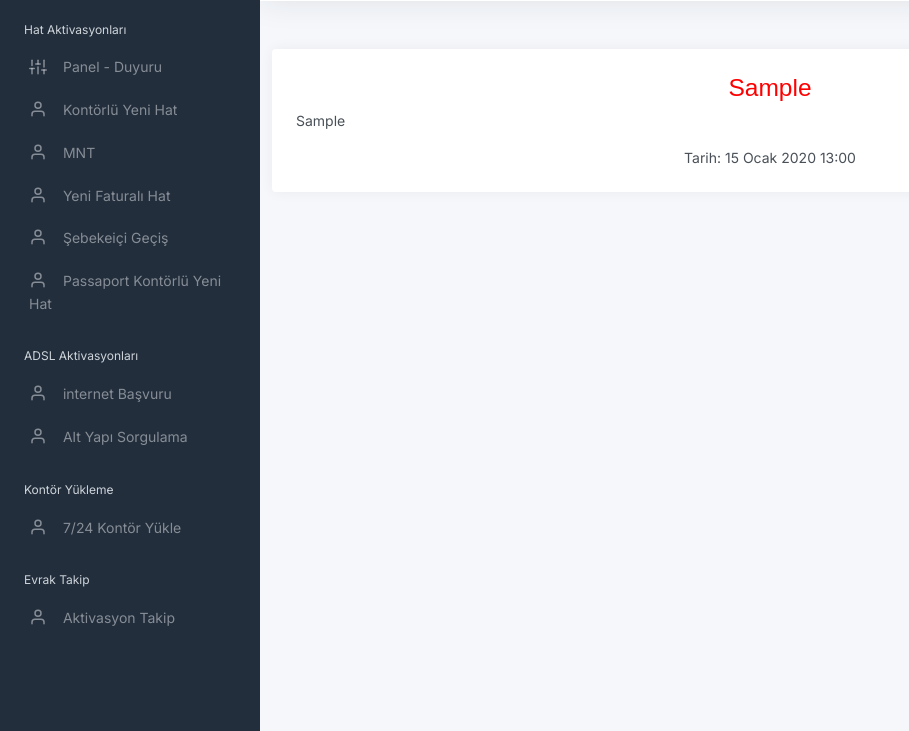
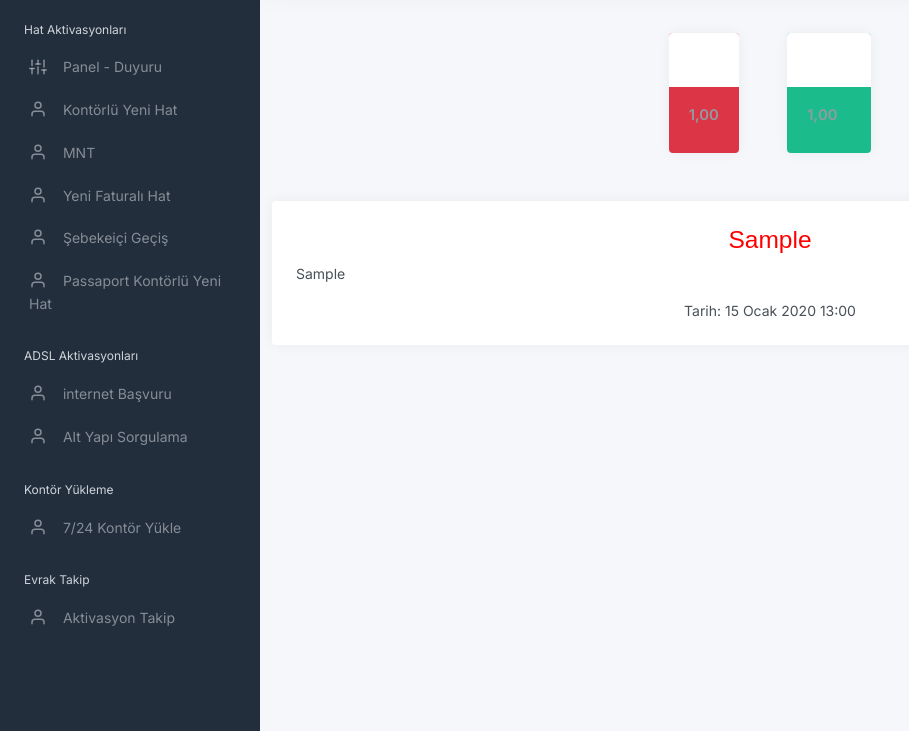
Before and after one commit to MelihOZKAS/aktivasyon, a Django app: page /panel/ in a window 1280 px wide. Shown: the part 69-800 px from the top of the page, without its empty margins (0-909 px from the left). Run offline with Django 4.2, Linux system fonts and the light colour scheme; a user stored in the database is signed in; tables that the repository leaves empty hold one stand-in row (values such as "Sample post"); some libraries are stand-ins or nearby versions.

Commit message:
feat: Şükürler Olsun v7

```diff
--- a/basvurular/views.py
+++ b/basvurular/views.py
@@ -43,8 +43,9 @@ def kontor(request):
 @login_required(login_url = 'home')
 def panel(request):
     duyurular = Duyuru.objects.all()
+    bayi = Bayi_Listesi.objects.get(user=request.user)
 
-    return render(request,"system/panel.html", {'duyurular': duyurular})
+    return render(request,"system/panel.html", {'duyurular': duyurular,'bayi':bayi})
 
 
 
--- a/templates/parcali/ustnav.html
+++ b/templates/parcali/ustnav.html
@@ -6,10 +6,12 @@
 
     <div class="navbar-collapse collapse">
         <ul class="navbar-nav navbar-align">
+
+            <!--
             <li class="" style="margin-left: 20px; padding-left: 10px; padding-right: 10px;">
                 Bakiye: {{ bayi.Bayi_Bakiyesi }}<br>
                 <span style="{% if bayi.Borc > 0 %}color:red{% endif %}">Borc: {{ bayi.Borc }}</span>
-            </li>
+            </li> -->
             <li class="nav-item">
                 <img src="{% static 'panel/img/avatars/avatar.jpg' %}" class="avatar img-fluid rounded me-1"
                      alt="Charles Hall"/>
--- a/templates/system/panel.html
+++ b/templates/system/panel.html
@@ -7,6 +7,20 @@
     <div class="container mt-5">
         <div class="row justify-content-center">
             <div class="col-lg-12">
+                <div class="d-flex justify-content-center mb-4">
+                    <div class="card text-white bg-danger me-5" style="max-width: 18rem;">
+                        <div class="card-header">Borç</div>
+                        <div class="card-body">
+                            <h5 class="card-title">{{ bayi.Borc }}</h5>
+                        </div>
+                    </div>
+                    <div class="card text-white bg-success" style="max-width: 18rem;">
+                        <div class="card-header">Bakiye</div>
+                        <div class="card-body">
+                            <h5 class="card-title">{{ bayi.Bayi_Bakiyesi }}</h5>
+                        </div>
+                    </div>
+                </div>
                 {% for duyuru in duyurular %}
                     <div class="card mb-4">
                         <div class="card-body p-4">
```
